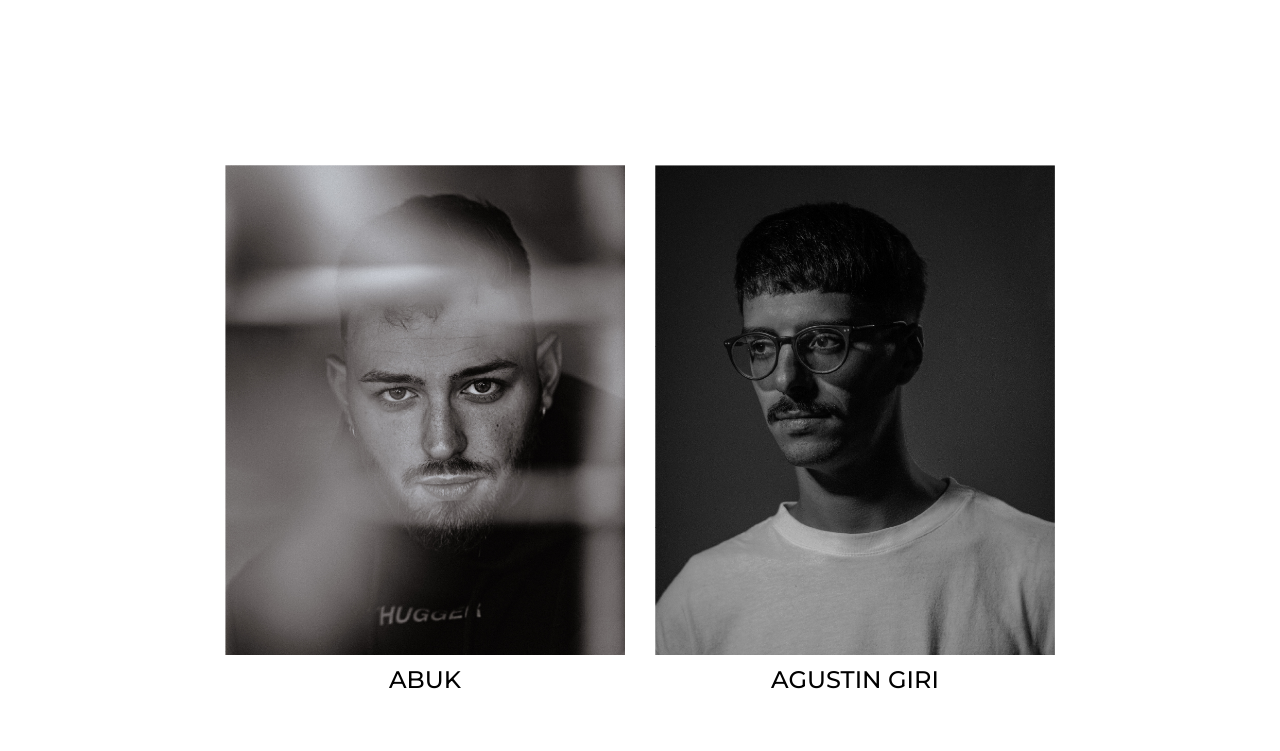
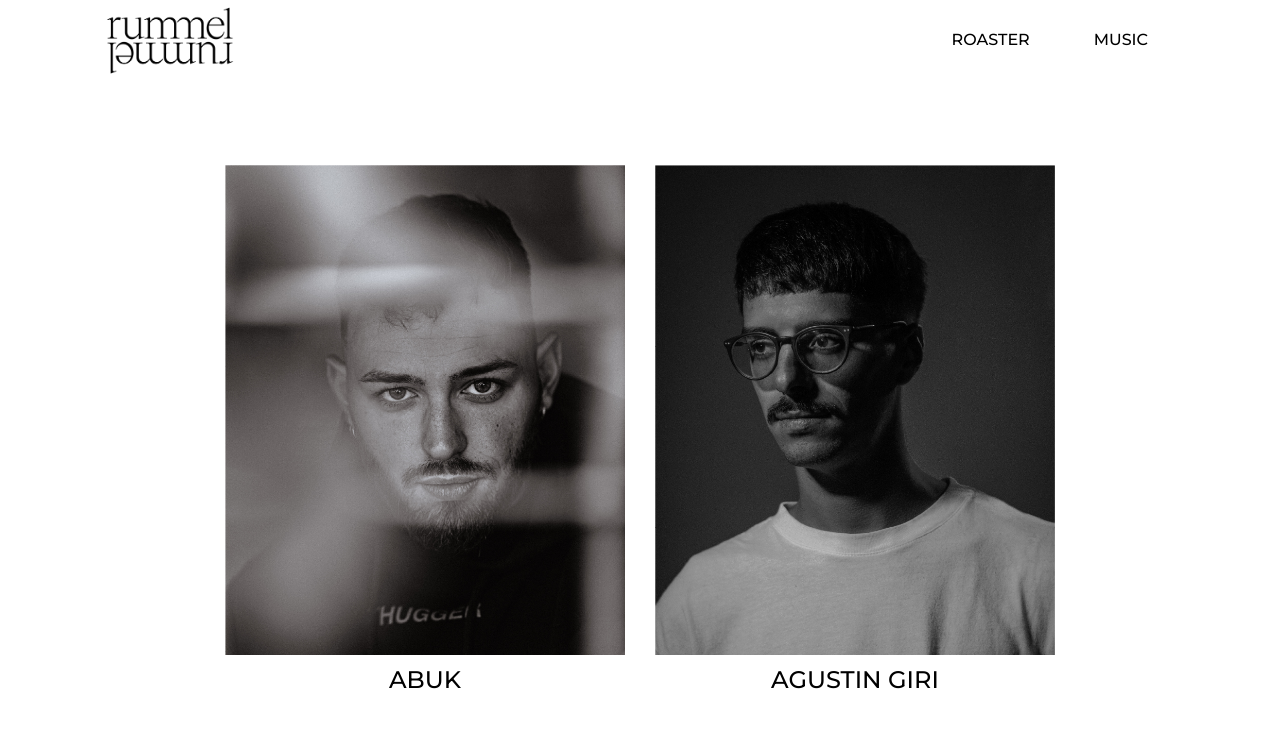
Before and after one commit to maguialiaga/Label, a Gatsby site: page /roaster in a window 1280 px wide. Shown: the top 751 px of the page. Built offline with nearby package versions, Linux system fonts and the light colour scheme; Gatsby itself is replaced by a stand-in of ours.

Commit message:
color navbar

```diff
--- a/src/pages/roaster.js
+++ b/src/pages/roaster.js
@@ -6,7 +6,7 @@ import ImageCardList from "../components/ImageCardList";
 const roaster = () => {
   return (
     <Layout>
-      <NavBar navColor={"white"} />
+      <NavBar navColor={"black"} />
       <ImageCardList />
     </Layout>
   );
```
